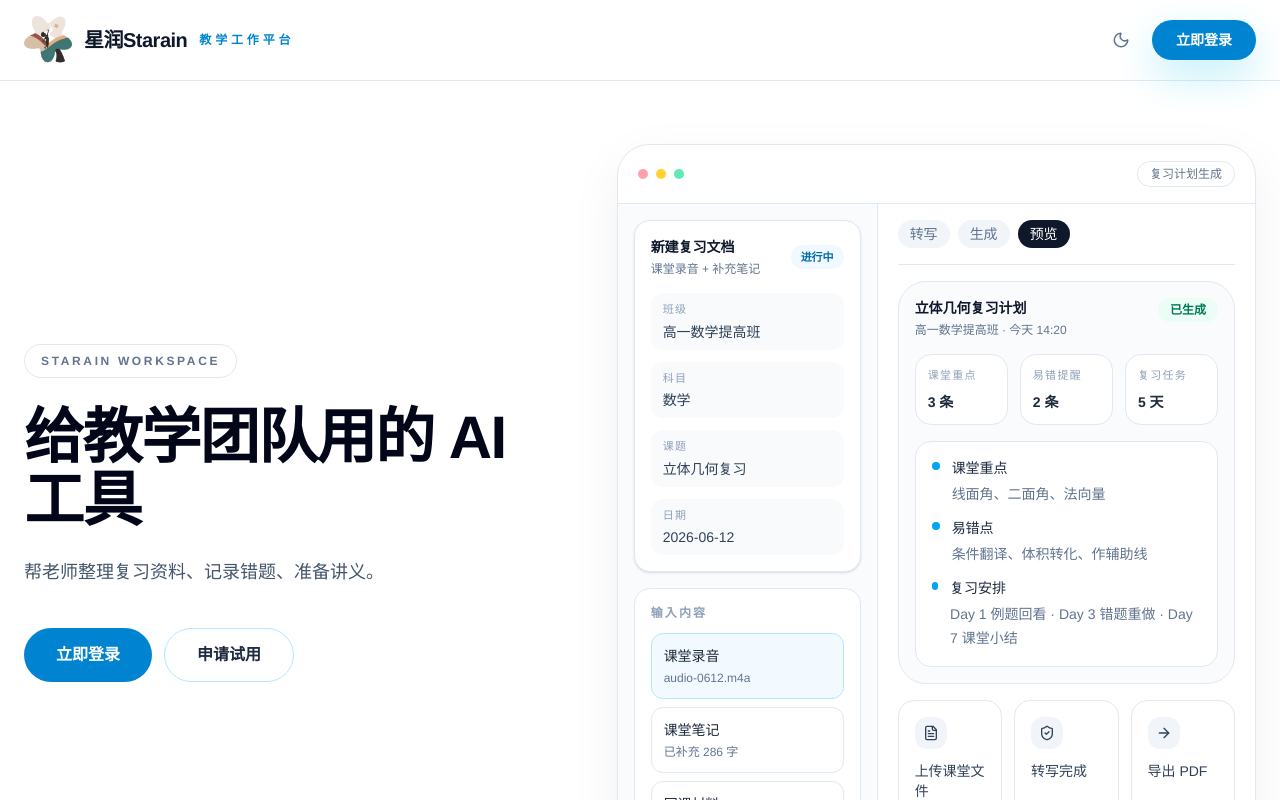
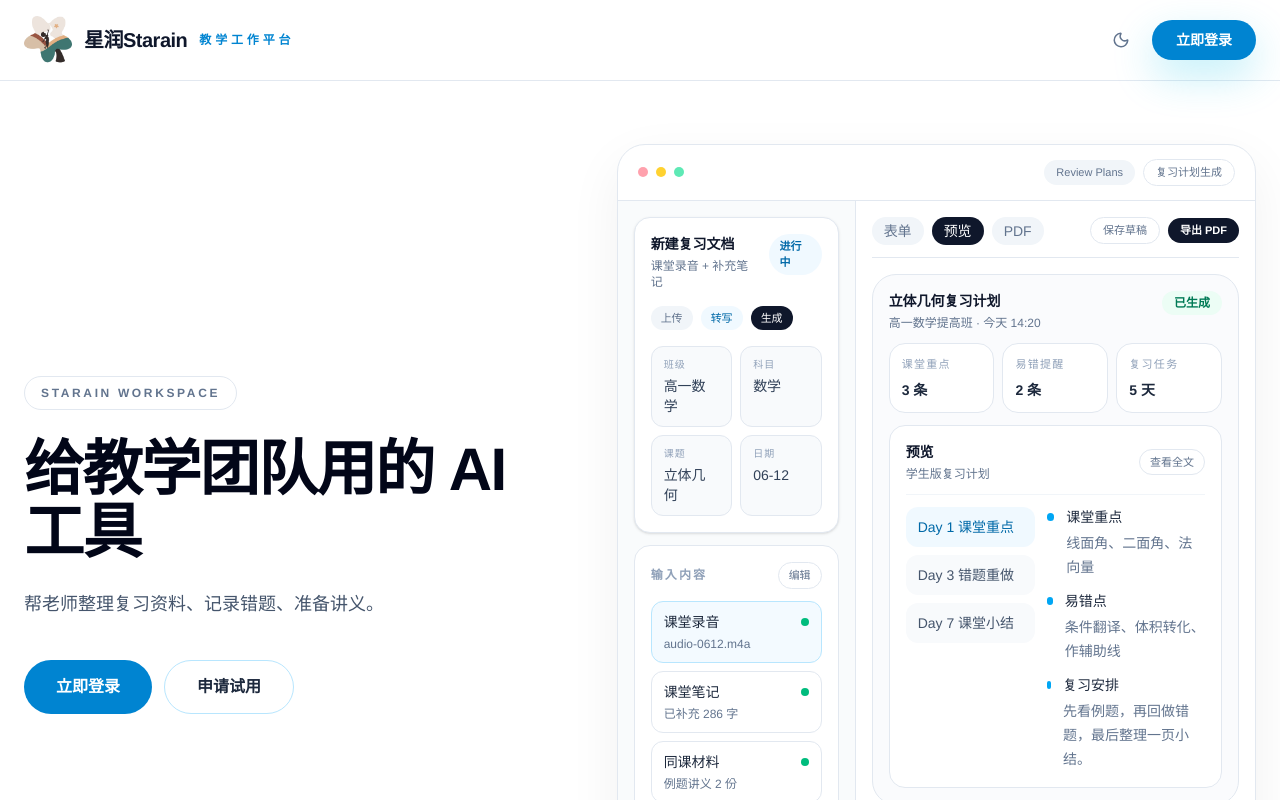
Before and after one commit to KaynXu/Xingrun-Website, a React (Vite) app in the folder frontend/: page / in a window 1280 px wide. Shown: the top 800 px of the page. Built offline with nearby package versions, Linux system fonts and the light colour scheme.

Commit message:
refine landing mock ui layout

```diff
--- a/frontend/src/features/landing/LandingPage.tsx
+++ b/frontend/src/features/landing/LandingPage.tsx
@@ -283,23 +283,28 @@ export function LandingPage({
               initial={{ opacity: 0, y: 36 }}
               animate={{ opacity: 1, y: 0 }}
               transition={{ delay: 0.12, duration: 0.78, ease: [0.16, 1, 0.3, 1] }}
-              className="overflow-hidden rounded-[2rem] border border-slate-200 bg-white shadow-[0_18px_54px_rgba(15,23,42,0.06)] dark:border-white/10 dark:bg-slate-900"
+              className="overflow-hidden rounded-[1.75rem] border border-slate-200 bg-white shadow-[0_18px_54px_rgba(15,23,42,0.06)] dark:border-white/10 dark:bg-slate-900 lg:ml-auto lg:max-w-[640px]"
             >
-              <div className="flex items-center justify-between border-b border-slate-200 px-5 py-4 dark:border-white/10">
+              <div className="flex items-center justify-between border-b border-slate-200 px-5 py-3.5 dark:border-white/10">
                 <div className="flex items-center gap-2">
                   <span className="h-2.5 w-2.5 rounded-full bg-rose-300" />
                   <span className="h-2.5 w-2.5 rounded-full bg-amber-300" />
                   <span className="h-2.5 w-2.5 rounded-full bg-emerald-300" />
                 </div>
-                <div className="rounded-full border border-slate-200 px-3 py-1 text-xs font-medium text-slate-500 dark:border-white/10 dark:text-slate-400">
+                <div className="flex items-center gap-2">
+                  <span className="rounded-full bg-slate-100 px-3 py-1 text-[11px] font-medium text-slate-500 dark:bg-white/5 dark:text-slate-400">
+                    Review Plans
+                  </span>
+                  <span className="rounded-full border border-slate-200 px-3 py-1 text-[11px] font-medium text-slate-500 dark:border-white/10 dark:text-slate-400">
                     复习计划生成
+                  </span>
                 </div>
               </div>
 
-              <div className="grid gap-0 lg:grid-cols-[260px_minmax(0,1fr)]">
+              <div className="grid gap-0 lg:grid-cols-[238px_minmax(0,1fr)]">
                 <div className="border-b border-slate-200 bg-slate-50/80 px-4 py-4 dark:border-white/10 dark:bg-white/[0.03] lg:border-b-0 lg:border-r">
                   <div className="rounded-2xl border border-slate-200 bg-white p-4 shadow-sm dark:border-white/10 dark:bg-slate-900">
-                    <div className="flex items-center justify-between">
+                    <div className="flex items-start justify-between gap-3">
                       <div>
                         <p className="text-sm font-semibold text-slate-900 dark:text-white">新建复习文档</p>
                         <p className="mt-1 text-xs text-slate-500 dark:text-slate-400">课堂录音 + 补充笔记</p>
@@ -309,52 +314,82 @@ export function LandingPage({
                       </span>
                     </div>
 
-                    <div className="mt-4 space-y-3">
+                    <div className="mt-4 flex items-center gap-2">
+                      {['上传', '转写', '生成'].map((step, index) => (
+                        <span
+                          key={step}
+                          className={`rounded-full px-2.5 py-1 text-[11px] font-medium ${
+                            index === 2
+                              ? 'bg-slate-900 text-white dark:bg-white dark:text-slate-900'
+                              : index === 1
+                                ? 'bg-sky-50 text-sky-700 dark:bg-sky-500/10 dark:text-sky-300'
+                                : 'bg-slate-100 text-slate-500 dark:bg-white/5 dark:text-slate-400'
+                          }`}
+                        >
+                          {step}
+                        </span>
+                      ))}
+                    </div>
+
+                    <div className="mt-4 grid grid-cols-2 gap-2">
                       {[
-                        ['班级', '高一数学提高班'],
+                        ['班级', '高一数学'],
                         ['科目', '数学'],
-                        ['课题', '立体几何复习'],
-                        ['日期', '2026-06-12'],
+                        ['课题', '立体几何'],
+                        ['日期', '06-12'],
                       ].map(([label, value]) => (
-                        <div key={label} className="rounded-xl bg-slate-50 px-3 py-2 dark:bg-white/[0.04]">
-                          <p className="text-[11px] font-medium uppercase tracking-[0.12em] text-slate-400">{label}</p>
+                        <div key={label} className="rounded-xl border border-slate-200 bg-slate-50 px-3 py-2.5 dark:border-white/10 dark:bg-white/[0.04]">
+                          <p className="text-[10px] font-medium uppercase tracking-[0.12em] text-slate-400">{label}</p>
                           <p className="mt-1 text-sm font-medium text-slate-700 dark:text-slate-200">{value}</p>
                         </div>
                       ))}
                     </div>
                   </div>
 
-                  <div className="mt-4 rounded-2xl border border-slate-200 bg-white p-4 dark:border-white/10 dark:bg-slate-900">
+                  <div className="mt-3 rounded-2xl border border-slate-200 bg-white p-4 dark:border-white/10 dark:bg-slate-900">
+                    <div className="flex items-center justify-between">
                       <p className="text-xs font-semibold tracking-[0.18em] text-slate-400">输入内容</p>
+                      <button className="rounded-full border border-slate-200 px-2.5 py-1 text-[11px] font-medium text-slate-500 dark:border-white/10 dark:text-slate-400">
+                        编辑
+                      </button>
+                    </div>
                     <div className="mt-3 space-y-2">
                       {[
-                        ['课堂录音', 'audio-0612.m4a'],
-                        ['课堂笔记', '已补充 286 字'],
-                        ['同课材料', '例题讲义 2 份'],
-                      ].map(([label, value], index) => (
+                        ['课堂录音', 'audio-0612.m4a', true],
+                        ['课堂笔记', '已补充 286 字', false],
+                        ['同课材料', '例题讲义 2 份', false],
+                      ].map(([label, value, active]) => (
                         <div
-                          key={label}
-                          className={`rounded-xl border px-3 py-3 ${
-                            index === 0
+                          key={String(label)}
+                          className={`rounded-xl border px-3 py-2.5 ${
+                            active
                               ? 'border-sky-200 bg-sky-50/80 dark:border-sky-500/30 dark:bg-sky-500/10'
                               : 'border-slate-200 bg-white dark:border-white/10 dark:bg-white/[0.02]'
                           }`}
                         >
+                          <div className="flex items-center justify-between gap-2">
                             <p className="text-sm font-medium text-slate-800 dark:text-slate-100">{label}</p>
+                            <span className="h-2 w-2 rounded-full bg-emerald-500" />
+                          </div>
                           <p className="mt-1 text-xs text-slate-500 dark:text-slate-400">{value}</p>
                         </div>
                       ))}
                     </div>
+
+                    <button className="mt-3 inline-flex w-full items-center justify-center rounded-xl bg-slate-900 px-3 py-2.5 text-sm font-semibold text-white dark:bg-white dark:text-slate-900">
+                      开始生成
+                    </button>
                   </div>
                 </div>
 
-                <div className="px-5 py-4">
-                  <div className="flex flex-wrap items-center gap-2 border-b border-slate-200 pb-4 dark:border-white/10">
-                    {['转写', '生成', '预览'].map((tab, index) => (
+                <div className="px-4 py-4">
+                  <div className="flex items-center justify-between gap-4 border-b border-slate-200 pb-3 dark:border-white/10">
+                    <div className="flex flex-wrap items-center gap-2">
+                      {['表单', '预览', 'PDF'].map((tab, index) => (
                         <span
                           key={tab}
                           className={`rounded-full px-3 py-1 text-sm font-medium ${
-                          index === 2
+                            index === 1
                               ? 'bg-slate-900 text-white dark:bg-white dark:text-slate-900'
                               : 'bg-slate-100 text-slate-500 dark:bg-white/5 dark:text-slate-400'
                           }`}
@@ -363,9 +398,18 @@ export function LandingPage({
                         </span>
                       ))}
                     </div>
+                    <div className="hidden items-center gap-2 sm:flex">
+                      <button className="rounded-full border border-slate-200 px-3 py-1 text-[11px] font-medium text-slate-500 dark:border-white/10 dark:text-slate-400">
+                        保存草稿
+                      </button>
+                      <button className="rounded-full bg-slate-900 px-3 py-1 text-[11px] font-semibold text-white dark:bg-white dark:text-slate-900">
+                        导出 PDF
+                      </button>
+                    </div>
+                  </div>
 
-                  <div className="space-y-4 pt-4">
-                    <div className="rounded-[1.75rem] border border-slate-200 bg-slate-50/70 p-4 dark:border-white/10 dark:bg-white/[0.03]">
+                  <div className="space-y-3 pt-4">
+                    <div className="rounded-[1.5rem] border border-slate-200 bg-slate-50/70 p-4 dark:border-white/10 dark:bg-white/[0.03]">
                       <div className="flex items-start justify-between gap-4">
                         <div>
                           <p className="text-sm font-semibold text-slate-900 dark:text-white">立体几何复习计划</p>
@@ -376,7 +420,7 @@ export function LandingPage({
                         </span>
                       </div>
 
-                      <div className="mt-4 grid gap-3 sm:grid-cols-3">
+                      <div className="mt-3 grid gap-2 sm:grid-cols-3">
                         {[
                           ['课堂重点', '3 条'],
                           ['易错提醒', '2 条'],
@@ -389,15 +433,41 @@ export function LandingPage({
                         ))}
                       </div>
 
-                      <div className="mt-4 rounded-2xl border border-slate-200 bg-white p-4 dark:border-white/10 dark:bg-slate-900">
+                      <div className="mt-3 rounded-2xl border border-slate-200 bg-white p-4 dark:border-white/10 dark:bg-slate-900">
+                        <div className="flex items-center justify-between border-b border-slate-100 pb-3 dark:border-white/10">
+                          <div>
+                            <p className="text-sm font-semibold text-slate-900 dark:text-white">预览</p>
+                            <p className="mt-1 text-xs text-slate-500 dark:text-slate-400">学生版复习计划</p>
+                          </div>
+                          <button className="rounded-full border border-slate-200 px-2.5 py-1 text-[11px] font-medium text-slate-500 dark:border-white/10 dark:text-slate-400">
+                            查看全文
+                          </button>
+                        </div>
+
+                        <div className="mt-3 grid gap-3 sm:grid-cols-[minmax(0,0.9fr)_minmax(0,1.1fr)]">
+                          <div className="space-y-2">
+                            {['Day 1 课堂重点', 'Day 3 错题重做', 'Day 7 课堂小结'].map((item, index) => (
+                              <div
+                                key={item}
+                                className={`rounded-xl px-3 py-2.5 text-sm ${
+                                  index === 0
+                                    ? 'bg-sky-50 text-sky-700 dark:bg-sky-500/10 dark:text-sky-300'
+                                    : 'bg-slate-50 text-slate-600 dark:bg-white/[0.04] dark:text-slate-300'
+                                }`}
+                              >
+                                {item}
+                              </div>
+                            ))}
+                          </div>
+
                           <div className="space-y-3">
                             {[
                               ['课堂重点', '线面角、二面角、法向量'],
                               ['易错点', '条件翻译、体积转化、作辅助线'],
-                            ['复习安排', 'Day 1 例题回看 · Day 3 错题重做 · Day 7 课堂小结'],
+                              ['复习安排', '先看例题，再回做错题，最后整理一页小结。'],
                             ].map(([label, value]) => (
                               <div key={label} className="flex items-start gap-3">
-                              <span className="mt-1 h-2 w-2 rounded-full bg-sky-500" />
+                                <span className="mt-1.5 h-2 w-2 rounded-full bg-sky-500" />
                                 <div>
                                   <p className="text-sm font-medium text-slate-800 dark:text-slate-100">{label}</p>
                                   <p className="mt-1 text-sm leading-6 text-slate-500 dark:text-slate-400">{value}</p>
@@ -407,22 +477,26 @@ export function LandingPage({
                           </div>
                         </div>
                       </div>
+                    </div>
 
-                    <div className="grid gap-3 sm:grid-cols-3">
+                    <div className="grid gap-2 sm:grid-cols-3">
                       {[
-                        { icon: FileText, label: '上传课堂文件' },
-                        { icon: ShieldCheck, label: '转写完成' },
-                        { icon: ArrowRight, label: '导出 PDF' },
+                        { icon: FileText, label: '上传课堂文件', meta: '录音 / PDF' },
+                        { icon: ShieldCheck, label: '转写完成', meta: '自动识别' },
+                        { icon: ArrowRight, label: '导出 PDF', meta: '学生版' },
                       ].map((item) => {
                         const Icon = item.icon;
                         return (
                           <div
                             key={item.label}
-                            className="rounded-2xl border border-slate-200 bg-white px-4 py-4 dark:border-white/10 dark:bg-white/[0.03]"
+                            className="rounded-2xl border border-slate-200 bg-white px-4 py-3 dark:border-white/10 dark:bg-white/[0.03]"
                           >
+                            <div className="flex items-center justify-between">
                               <span className="inline-flex rounded-xl bg-slate-100 p-2 text-slate-700 dark:bg-slate-900 dark:text-slate-200">
                                 <Icon className="h-4 w-4" />
                               </span>
+                              <span className="text-[11px] text-slate-400">{item.meta}</span>
+                            </div>
                             <p className="mt-3 text-sm font-medium text-slate-700 dark:text-slate-200">
                               {item.label}
                             </p>
```
Also changed, not shown: 1 other file (tests, documents, lock files or other folders). Lines whose indentation alone changed are shown as unchanged.
